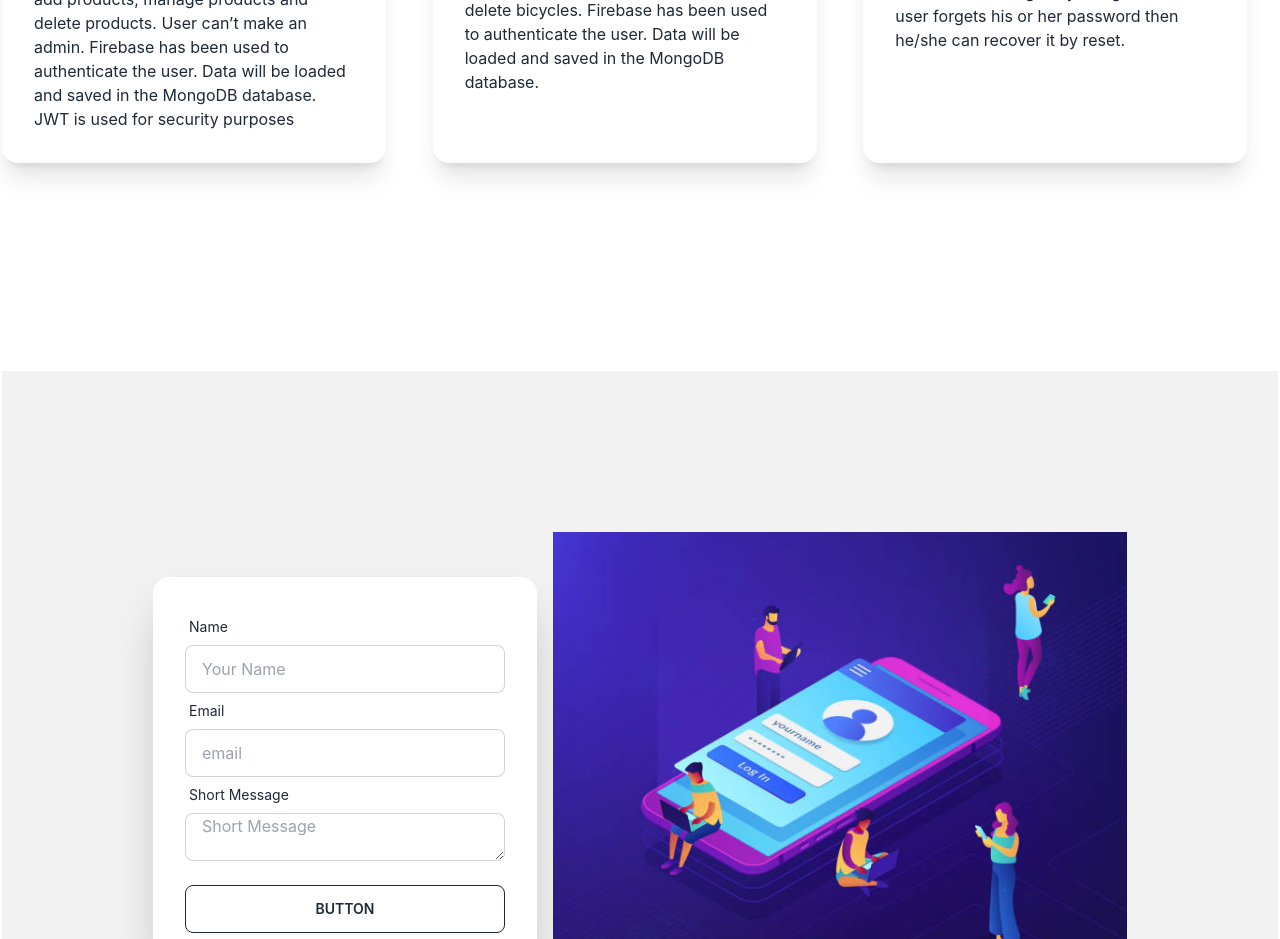
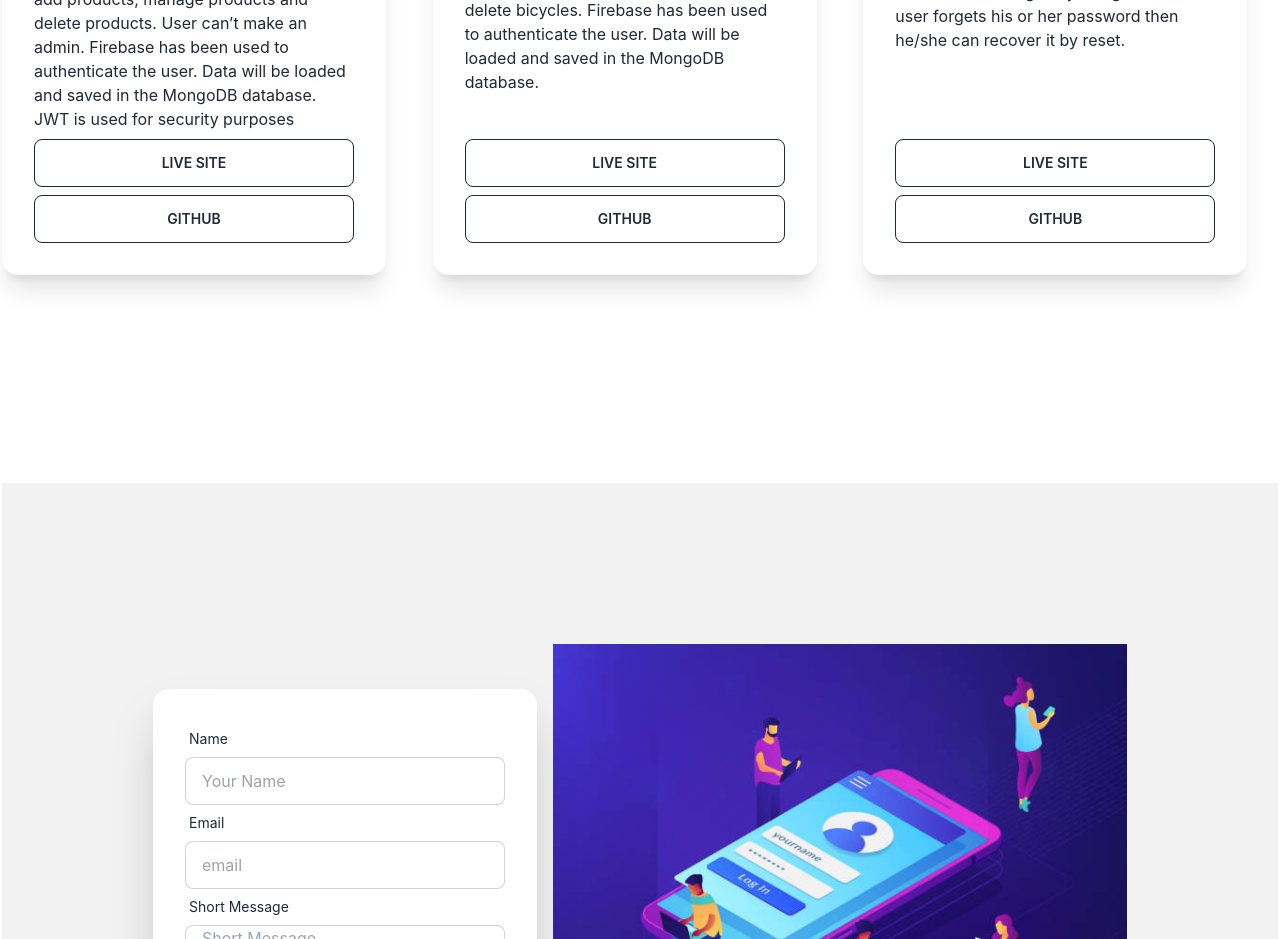
Before and after one commit to pritom48/my-portfolio, a React (Create React App) app: page / in a window 1280 px wide. Shown: the part 2420-3359 px from the top of the page. Built offline with nearby package versions, Linux system fonts and the light colour scheme.

Commit message:
some thing added

```diff
--- a/package.json
+++ b/package.json
@@ -13,6 +13,7 @@
     "react-dom": "^18.1.0",
     "react-router-dom": "^6.3.0",
     "react-scripts": "5.0.1",
+    "react-toastify": "^9.0.4",
     "web-vitals": "^2.1.4"
   },
   "scripts": {
--- a/src/App.js
+++ b/src/App.js
@@ -1,4 +1,5 @@
-
+import { ToastContainer } from 'react-toastify';
+import 'react-toastify/dist/ReactToastify.css';
 import { Route, Routes } from 'react-router-dom';
 import './App.css';
 import Home from './Pages/Home/Home';
@@ -13,6 +14,7 @@ function App() {
         <Route path='/' element={<Home></Home>}></Route>
       </Routes>
       <Footer></Footer>
+      <ToastContainer />
     </div>
   );
 }
--- a/src/Pages/Home/Contact.js
+++ b/src/Pages/Home/Contact.js
@@ -1,5 +1,6 @@
 import React from 'react';
 import { useRef } from 'react';
+import { toast } from 'react-toastify';
 import emailjs from '@emailjs/browser';
 import shortMsg from '../../img/shortMsg.jpg'
 
@@ -13,6 +14,7 @@ const Contact = () => {
         emailjs.sendForm('service_lptx48c', 'template_9ud2vtc', form.current, 'obQeI7HiojdykG-nQ')
             .then((result) => {
                 console.log(result.text);
+                toast.success('Your Message Send')
             }, (error) => {
                 console.log(error.text);
             });
--- a/src/Pages/Home/Projects.js
+++ b/src/Pages/Home/Projects.js
@@ -15,7 +15,8 @@ const Projects = () => {
                     <div class="card-body ">
                         <h2 class="card-title text-3xl text-white">AI Tools</h2>
                         <p>It is a tools manufacturer website. A user can buy any tool. Users can give a review that shows on the home page. Only an admin can make an admin. Only Amin can add products, manage products and delete products. User can’t make an admin. Firebase has been used to authenticate the user. Data will be loaded and saved in the MongoDB database. JWT is used for security purposes</p>
-
+                        <button class="btn btn-outline"><a href="https://computer-tools-502a0.web.app/">Live Site</a></button>
+                        <button class="btn btn-outline"><a href="https://github.com/pritom48/ass-12-computer-tools">Github</a></button>
                     </div>
                 </div>
                 <div class="card w-96 bg-base-100 shadow-xl">
@@ -25,7 +26,8 @@ const Projects = () => {
                     <div class="card-body">
                         <h2 class="card-title text-3xl text-white">Bicycle House</h2>
                         <p>It’s a bicycle inventory management website. Where any valid user can update an inventory of bicycles. If he/she adds any new bicycle it can be viewed from home. Users can manage bicycles and delete bicycles. Firebase has been used to authenticate the user. Data will be loaded and saved in the MongoDB database.</p>
-
+                        <button class="btn btn-outline"><a href="https://bicycle-house-cda08.web.app/">Live Site</a></button>
+                        <button class="btn btn-outline"><a href="https://github.com/pritom48/ass-11-bicycle-house-client">Github</a></button>
                     </div>
                 </div>
                 <div class="card w-96 bg-base-100 shadow-xl">
@@ -35,6 +37,8 @@ const Projects = () => {
                     <div class="card-body">
                         <h2 class="card-title text-3xl text-white">Picture Hunt</h2>
                         <p>It is an individual photographer's website. The photographer has him some service.  Firebase has been used to authenticate the user. The user can create his account and by this account, they can log in. Users can also log in by Google. If the user forgets his or her password then he/she can recover it by reset.</p>
+                        <button class="btn btn-outline"><a href="https://photo-hunter-cb937.web.app/">Live Site</a></button>
+                        <button class="btn btn-outline"><a href="https://github.com/pritom48/picture-hunt">Github</a></button>
 
                     </div>
                 </div>
--- a/src/Shared/Navbar.js
+++ b/src/Shared/Navbar.js
@@ -1,10 +1,11 @@
 import React from 'react';
+import { Link } from 'react-router-dom';
 
 
 const Navbar = () => {
 
     const manuitem = <>
-        <li><a>Home</a></li>
+        <li><Link to='/'>Home</Link></li>
         <li><a>Service</a></li>
         <li><a>About Me</a></li>
         <li><a>Contact Me</a></li>
```
Also changed, not shown: 1 other file (tests, documents, lock files or other folders).
